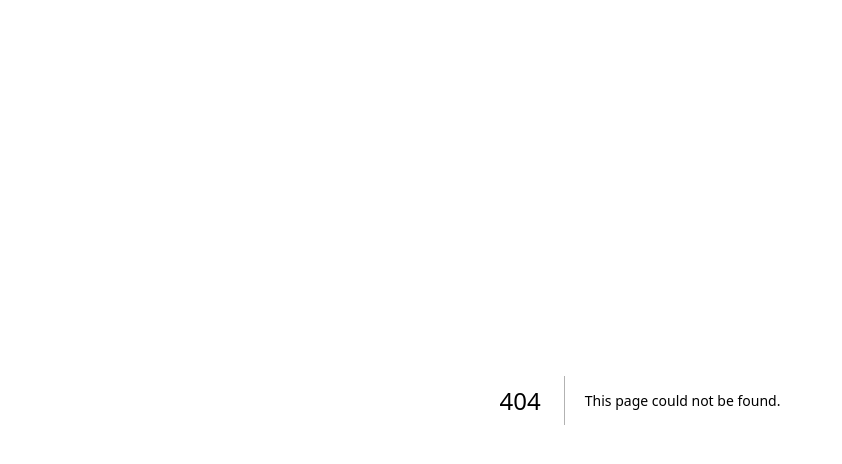
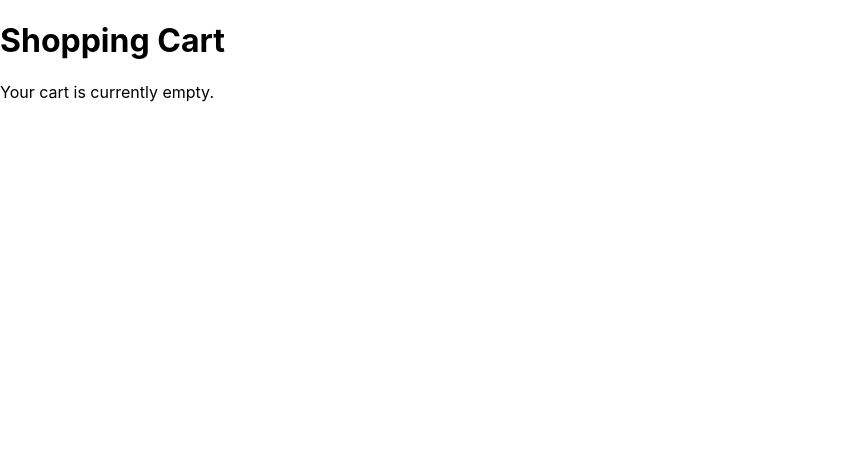
Before and after one commit to naimprince010-ship-it/ecommerce-site, a Next.js app in the folder client/: page /cart in a window 1280 px wide. Before the commit this address had no page. Shown: the top 464 px of the page, without its empty margins (0-842 px from the left). Built offline with nearby package versions, Linux system fonts and the light colour scheme.

Commit message:
Add cart page

```diff
--- /dev/null
+++ b/client/pages/cart.js
@@ -0,0 +1,12 @@
+import React from 'react';
+
+const CartPage = () => {
+  return (
+    <main>
+      <h1>Shopping Cart</h1>
+      <p>Your cart is currently empty.</p>
+    </main>
+  );
+};
+
+export default CartPage;
```
